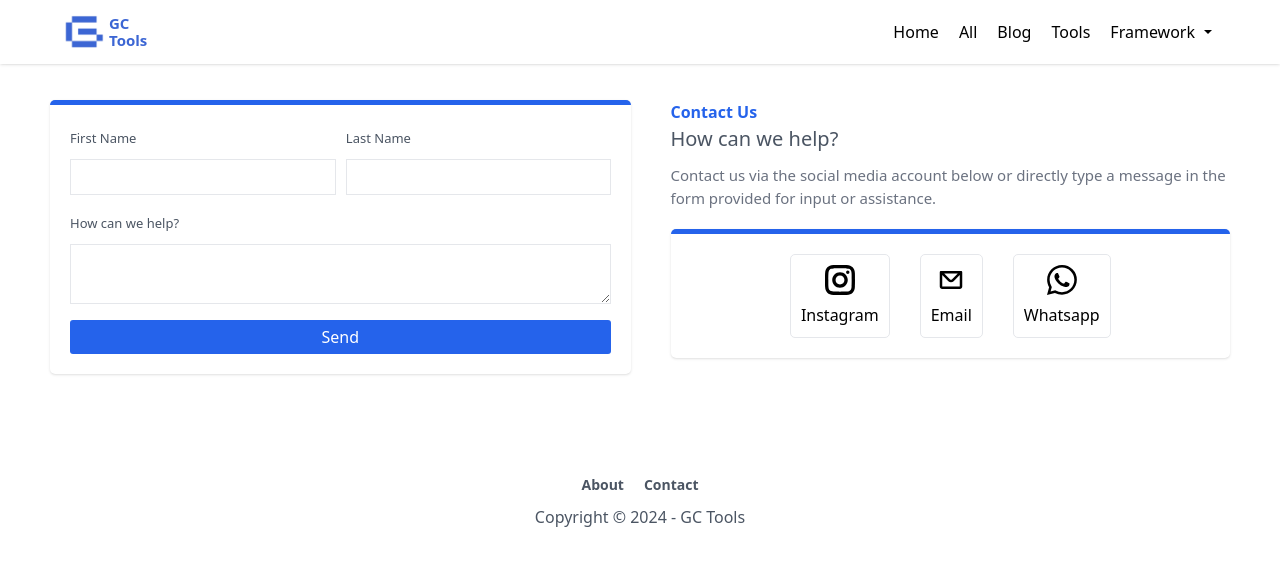
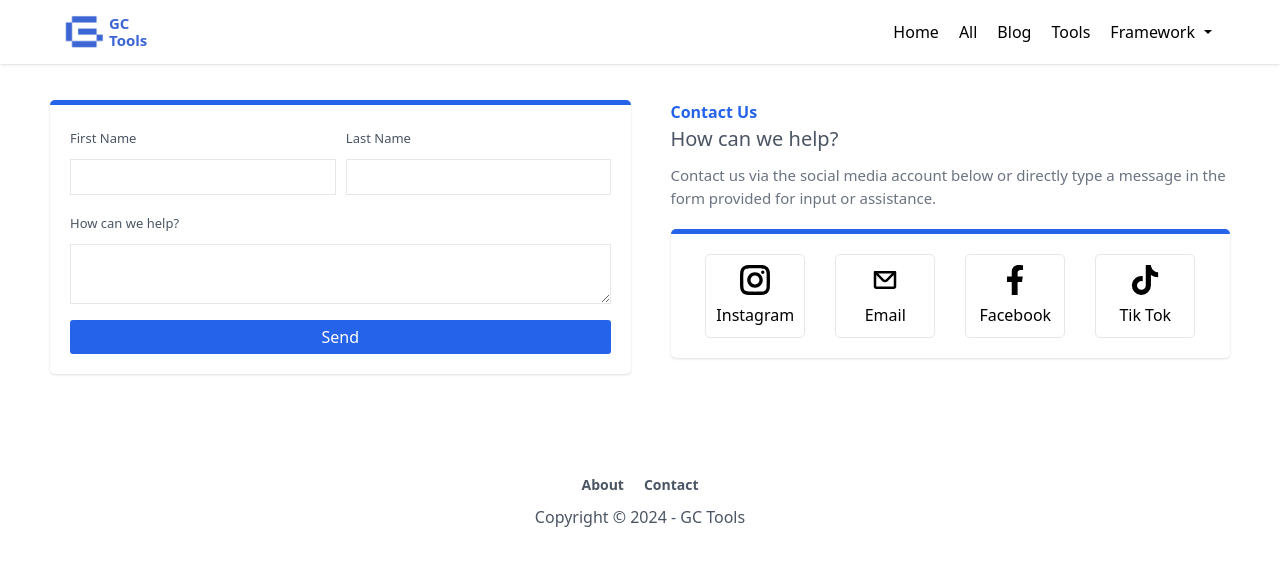
Before and after one commit to Muhammad-Khairul-Kholqi/ApkTools, a React (Create React App) app: page /contact-gc-tools in a window 1280 px wide. Shown: the top 566 px of the page. Built offline with nearby package versions, Linux system fonts and the light colour scheme.

Commit message:
update contact

```diff
--- a/src/About.js
+++ b/src/About.js
@@ -1,4 +1,6 @@
 import React from "react";
+
+import Footer from "./Template/Footer";
 
 const About = () => {
     return(
@@ -67,6 +69,9 @@ const About = () => {
                     </div>
                 </div>
             </div>
+           <div className="mt-[100px]">
+             <Footer />
+           </div>
         </div>
     )
 }
--- a/src/Blogs/CategoryBlogs.js
+++ b/src/Blogs/CategoryBlogs.js
@@ -2,6 +2,7 @@ import React from "react";
 
 import AllExplanation from "./Explanation/AllExplanation";
 import CardLearning from "./Learning/CardLearning";
+import Footer from "../Template/Footer";
 
 const CategoryBlogs = () => {
     return(
@@ -25,6 +26,9 @@ const CategoryBlogs = () => {
                     <CardLearning />
                 </div>
             </div>
+            <div className="mt-[100px]">
+                <Footer />
+            </div>
         </div>
     )
 }
--- a/src/Contact.js
+++ b/src/Contact.js
@@ -4,8 +4,9 @@ import Footer from "./Template/Footer";
 import "./Style/StyleContact.css";
 
 import { GrInstagram } from "react-icons/gr";
-import { BsWhatsapp } from "react-icons/bs";
+import { FaFacebookF } from "react-icons/fa";
 import { CgMail } from "react-icons/cg";
+import { FaTiktok } from "react-icons/fa";
 
 const Contact = () => {
     return(
@@ -53,23 +54,30 @@ const Contact = () => {
                     </div>
                     <div className="mt-[20px] flex flex-wrap justify-center gap-[30px] bg-white shadow border-t-[5px] border-blue-600 p-[20px] w-full rounded-[5px]">
                         <Link>
-                             <div className="text-center flex flex-col items-center bg-white border hover:shadow w-[100px] w-full p-[10px] rounded-[5px]">
+                             <div className="text-center flex flex-col items-center bg-white border hover:shadow w-[100px] p-[10px] rounded-[5px]">
                                 <GrInstagram className="text-[30px]" />
                                 <p className="mt-2">Instagram</p>
                             </div>
                         </Link>
 
                         <Link>
-                             <div className="text-center flex flex-col items-center bg-white border hover:shadow w-[100px] w-full p-[10px] rounded-[5px]">
+                             <div className="text-center flex flex-col items-center bg-white border hover:shadow w-[100px] p-[10px] rounded-[5px]">
                                 <CgMail className="text-[30px]" />
                                 <p className="mt-2">Email</p>
                             </div>
                         </Link>
 
                         <Link>
-                             <div className="text-center flex flex-col items-center bg-white border hover:shadow w-[100px] w-full p-[10px] rounded-[5px]">
-                                <BsWhatsapp className="text-[30px]" />
-                                <p className="mt-2">Whatsapp</p>
+                             <div className="text-center flex flex-col items-center bg-white border hover:shadow w-[100px] p-[10px] rounded-[5px]">
+                                <FaFacebookF className="text-[30px]" />
+                                <p className="mt-2">Facebook</p>
+                            </div>
+                        </Link>
+
+                        <Link>
+                             <div className="text-center flex flex-col items-center bg-white border hover:shadow w-[100px] p-[10px] rounded-[5px]">
+                                <FaTiktok className="text-[30px]" />
+                                <p className="mt-2">Tik Tok</p>
                             </div>
                         </Link>
                     </div>
```
